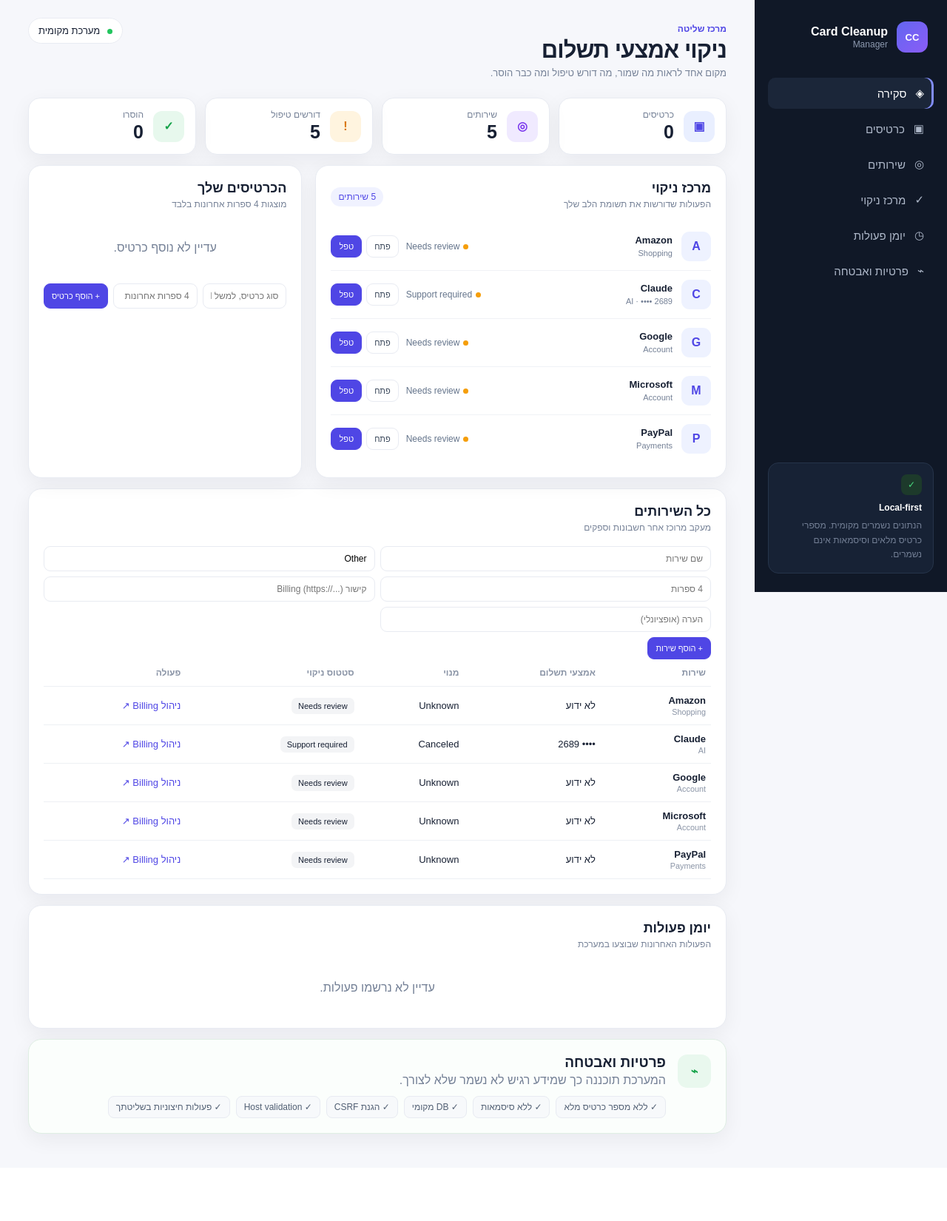
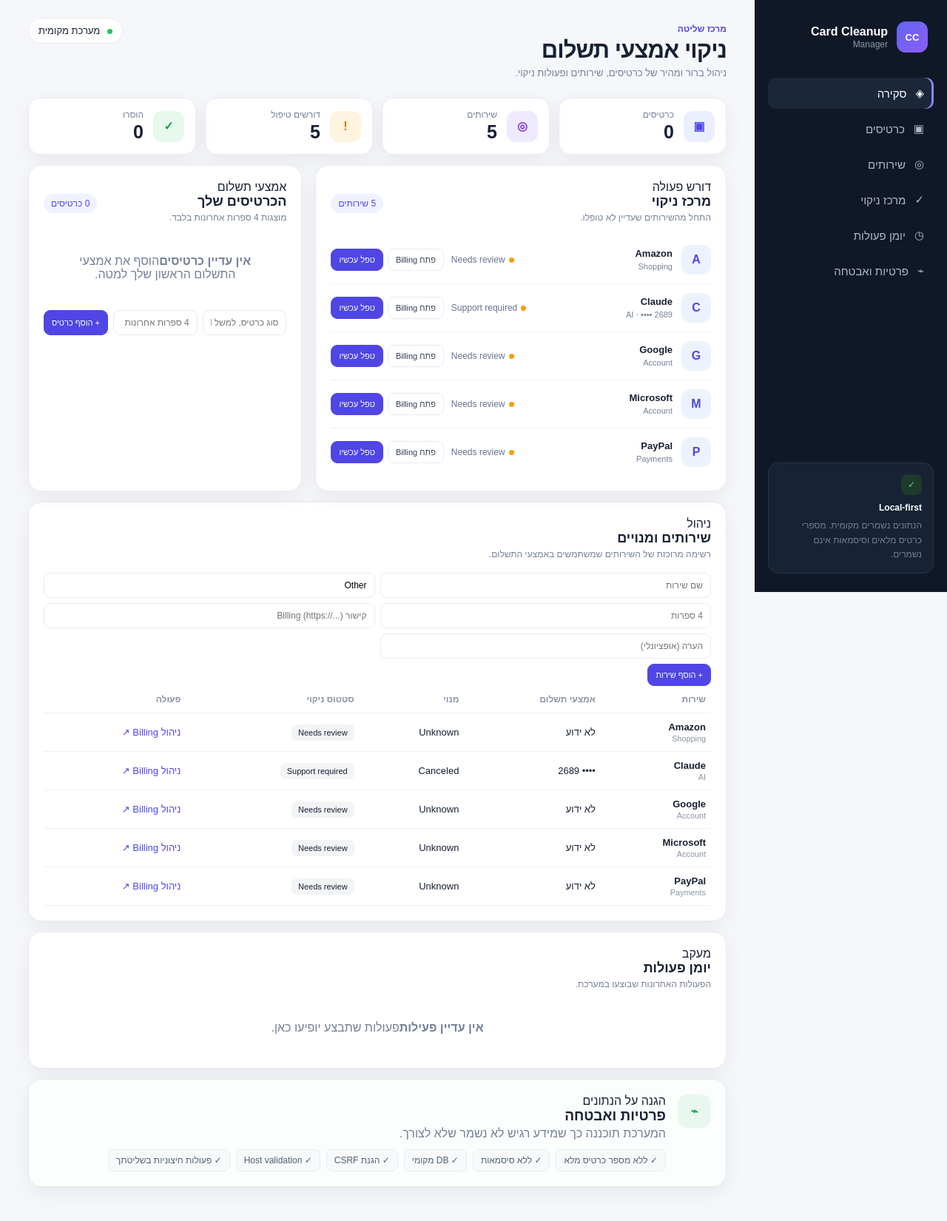
Before and after one commit to mv89-heb/card_cleanup_manager, a FastAPI app: page / in a window 1280 px wide. Shown: the whole page at 74% size. Before the commit the page ends 1549 px from the top, so only its background shows below. Run offline with FastAPI, Linux system fonts and the light colour scheme.

Commit message:
UX: improve dashboard hierarchy and empty states

```diff
--- a/app/templates/index.html
+++ b/app/templates/index.html
@@ -23,7 +23,7 @@
   <div class="sidebar-note"><div class="shield">✓</div><b>Local-first</b><p>הנתונים נשמרים מקומית. מספרי כרטיס מלאים וסיסמאות אינם נשמרים.</p></div>
 </aside>
 <main class="content">
-<header class="topbar"><div><div class="eyebrow">מרכז שליטה</div><h1>ניקוי אמצעי תשלום</h1><p>מקום אחד לראות מה שמור, מה דורש טיפול ומה כבר הוסר.</p></div><div class="top-actions"><span class="local-badge"><i></i> מערכת מקומית</span></div></header>
+<header class="topbar"><div><div class="eyebrow">מרכז שליטה</div><h1>ניקוי אמצעי תשלום</h1><p>ניהול ברור ומהיר של כרטיסים, שירותים ופעולות ניקוי.</p></div><div class="top-actions"><span class="local-badge"><i></i> מערכת מקומית</span></div></header>
 <section id="dashboard" class="view">
 <div class="kpis">
   <div class="kpi"><span class="kpi-icon blue">▣</span><div><small>כרטיסים</small><strong>{{ cards|length }}</strong></div></div>
@@ -32,8 +32,8 @@
   <div class="kpi"><span class="kpi-icon green">✓</span><div><small>הוסרו</small><strong>{{ services|selectattr('cleanup_status','equalto','Removed')|list|length }}</strong></div></div>
 </div>
 <div class="layout-2">
-<section class="panel" id="cleanup">
-  <div class="panel-head"><div><h2>מרכז ניקוי</h2><p>הפעולות שדורשות את תשומת הלב שלך</p></div><span class="count-pill">{{ services|length }} שירותים</span></div>
+<section class="panel priority-panel" id="cleanup">
+  <div class="panel-head"><div><span class="section-label">דורש פעולה</span><h2>מרכז ניקוי</h2><p>התחל מהשירותים שעדיין לא טופלו.</p></div><span class="count-pill">{{ services|length }} שירותים</span></div>
   <div class="service-list">
   {% for x in services %}
     <article class="service-row">
@@ -41,25 +41,25 @@
       <div class="service-main"><strong>{{ x.name }}</strong><span>{{ x.category }}{% if x.payment_last4 %} · •••• {{ x.payment_last4 }}{% endif %}</span></div>
       <div class="service-state"><span class="dot {% if x.cleanup_status=='Removed' %}done{% elif x.cleanup_status=='Requested' %}pending{% else %}warn{% endif %}"></span>{{ x.cleanup_status }}</div>
       <div class="service-actions">
-        {% if x.billing_url %}<a href="{{ x.billing_url }}" target="_blank" rel="noopener noreferrer" class="ghost">פתח</a>{% endif %}
-        <form method="post" action="/services/{{ x.id }}/status"><input type="hidden" name="csrf_token" value="{{ csrf_token }}"><input type="hidden" name="status" value="{% if x.cleanup_status=='Needs review' %}Requested{% elif x.cleanup_status=='Requested' %}Removed{% else %}Needs review{% endif %}"><button class="primary">{% if x.cleanup_status=='Removed' %}החזר לבדיקה{% elif x.cleanup_status=='Requested' %}סמן כהוסר{% else %}טפל{% endif %}</button></form>
+        {% if x.billing_url %}<a href="{{ x.billing_url }}" target="_blank" rel="noopener noreferrer" class="ghost">פתח Billing</a>{% endif %}
+        <form method="post" action="/services/{{ x.id }}/status"><input type="hidden" name="csrf_token" value="{{ csrf_token }}"><input type="hidden" name="status" value="{% if x.cleanup_status=='Needs review' %}Requested{% elif x.cleanup_status=='Requested' %}Removed{% else %}Needs review{% endif %}"><button class="primary">{% if x.cleanup_status=='Removed' %}החזר לבדיקה{% elif x.cleanup_status=='Requested' %}סמן כהוסר{% else %}טפל עכשיו{% endif %}</button></form>
       </div>
     </article>
-  {% else %}<div class="empty">אין שירותים במערכת.</div>{% endfor %}
+  {% else %}<div class="empty"><strong>הכול נקי</strong><span>אין כרגע שירותים שממתינים לטיפול.</span></div>{% endfor %}
   </div>
 </section>
 <section class="panel" id="cards">
-  <div class="panel-head"><div><h2>הכרטיסים שלך</h2><p>מוצגות 4 ספרות אחרונות בלבד</p></div></div>
-  <div class="cards-grid">{% for c in cards %}<div class="credit-card"><div class="card-top"><span>{{ c.brand }}</span><span class="contactless">)))</span></div><div class="card-number">•••• &nbsp; •••• &nbsp; •••• &nbsp; {{ c.last4 }}</div><div class="card-bottom"><span>PAYMENT METHOD</span><b>{{ c.brand }}</b></div></div>{% else %}<div class="empty">עדיין לא נוסף כרטיס.</div>{% endfor %}</div>
+  <div class="panel-head"><div><span class="section-label">אמצעי תשלום</span><h2>הכרטיסים שלך</h2><p>מוצגות 4 ספרות אחרונות בלבד.</p></div><span class="count-pill">{{ cards|length }} כרטיסים</span></div>
+  <div class="cards-grid">{% for c in cards %}<div class="credit-card"><div class="card-top"><span>{{ c.brand }}</span><span class="contactless">)))</span></div><div class="card-number">•••• &nbsp; •••• &nbsp; •••• &nbsp; {{ c.last4 }}</div><div class="card-bottom"><span>PAYMENT METHOD</span><b>{{ c.brand }}</b></div></div>{% else %}<div class="empty"><strong>אין עדיין כרטיסים</strong><span>הוסף את אמצעי התשלום הראשון שלך למטה.</span></div>{% endfor %}</div>
   <form method="post" action="/cards" class="add-form"><input type="hidden" name="csrf_token" value="{{ csrf_token }}"><input name="brand" maxlength="40" placeholder="סוג כרטיס, למשל Mastercard" required><input name="last4" inputmode="numeric" pattern="[0-9]{4}" maxlength="4" placeholder="4 ספרות אחרונות" required><button class="primary">+ הוסף כרטיס</button></form>
 </section></div>
 <section class="panel" id="services">
-  <div class="panel-head"><div><h2>כל השירותים</h2><p>מעקב מרוכז אחר חשבונות וספקים</p></div></div>
+  <div class="panel-head"><div><span class="section-label">ניהול</span><h2>שירותים ומנויים</h2><p>רשימה מרוכזת של השירותים שמשתמשים באמצעי התשלום.</p></div></div>
   <form method="post" action="/services" class="service-form"><input type="hidden" name="csrf_token" value="{{ csrf_token }}"><input name="name" maxlength="120" placeholder="שם שירות" required><input name="category" maxlength="80" placeholder="קטגוריה" value="Other"><input name="last4" inputmode="numeric" pattern="[0-9]{4}" maxlength="4" placeholder="4 ספרות"><input name="billing_url" maxlength="500" type="url" placeholder="קישור Billing (https://...)"><input name="notes" maxlength="2000" placeholder="הערה (אופציונלי)"><button class="primary">+ הוסף שירות</button></form>
-  <div class="table-wrap"><table><thead><tr><th>שירות</th><th>אמצעי תשלום</th><th>מנוי</th><th>סטטוס ניקוי</th><th>פעולה</th></tr></thead><tbody>{% for x in services %}<tr><td><b>{{ x.name }}</b><small>{{ x.category }}</small>{% if x.notes %}<small>{{ x.notes }}</small>{% endif %}</td><td>{% if x.payment_last4 %}•••• {{ x.payment_last4 }}{% else %}לא ידוע{% endif %}</td><td>{{ x.subscription_status }}</td><td><span class="tag">{{ x.cleanup_status }}</span></td><td>{% if x.billing_url %}<a href="{{ x.billing_url }}" target="_blank" rel="noopener noreferrer" class="text-link">ניהול Billing ↗</a>{% endif %}</td></tr>{% endfor %}</tbody></table></div>
+  <div class="table-wrap"><table><thead><tr><th>שירות</th><th>אמצעי תשלום</th><th>מנוי</th><th>סטטוס ניקוי</th><th>פעולה</th></tr></thead><tbody>{% for x in services %}<tr><td><b>{{ x.name }}</b><small>{{ x.category }}</small>{% if x.notes %}<small>{{ x.notes }}</small>{% endif %}</td><td>{% if x.payment_last4 %}•••• {{ x.payment_last4 }}{% else %}לא ידוע{% endif %}</td><td>{{ x.subscription_status }}</td><td><span class="tag">{{ x.cleanup_status }}</span></td><td>{% if x.billing_url %}<a href="{{ x.billing_url }}" target="_blank" rel="noopener noreferrer" class="text-link">ניהול Billing ↗</a>{% else %}<span class="muted-text">אין קישור</span>{% endif %}</td></tr>{% else %}<tr><td colspan="5" class="empty">אין שירותים להצגה.</td></tr>{% endfor %}</tbody></table></div>
 </section>
-<section class="panel" id="audit"><div class="panel-head"><div><h2>יומן פעולות</h2><p>הפעולות האחרונות שבוצעו במערכת</p></div></div><div class="audit-list">{% for a in audits %}<div class="audit-row"><span class="audit-dot">✓</span><div><strong>{{ a.service }}</strong><span>{{ a.action }}</span></div><time>{{ a.created_at.strftime('%d/%m/%Y %H:%M') if a.created_at else '' }}</time></div>{% else %}<div class="empty">עדיין לא נרשמו פעולות.</div>{% endfor %}</div></section>
-<section class="panel security" id="security"><div class="security-icon">⌁</div><div><h2>פרטיות ואבטחה</h2><p>המערכת תוכננה כך שמידע רגיש לא נשמר שלא לצורך.</p><div class="security-points"><span>✓ ללא מספר כרטיס מלא</span><span>✓ ללא סיסמאות</span><span>✓ DB מקומי</span><span>✓ הגנת CSRF</span><span>✓ Host validation</span><span>✓ פעולות חיצוניות בשליטתך</span></div></div></section>
+<section class="panel" id="audit"><div class="panel-head"><div><span class="section-label">מעקב</span><h2>יומן פעולות</h2><p>הפעולות האחרונות שבוצעו במערכת.</p></div></div><div class="audit-list">{% for a in audits %}<div class="audit-row"><span class="audit-dot">✓</span><div><strong>{{ a.service }}</strong><span>{{ a.action }}</span></div><time>{{ a.created_at.strftime('%d/%m/%Y %H:%M') if a.created_at else '' }}</time></div>{% else %}<div class="empty"><strong>אין עדיין פעילות</strong><span>פעולות שתבצע יופיעו כאן.</span></div>{% endfor %}</div></section>
+<section class="panel security" id="security"><div class="security-icon">⌁</div><div><span class="section-label">הגנה על הנתונים</span><h2>פרטיות ואבטחה</h2><p>המערכת תוכננה כך שמידע רגיש לא נשמר שלא לצורך.</p><div class="security-points"><span>✓ ללא מספר כרטיס מלא</span><span>✓ ללא סיסמאות</span><span>✓ DB מקומי</span><span>✓ הגנת CSRF</span><span>✓ Host validation</span><span>✓ פעולות חיצוניות בשליטתך</span></div></div></section>
 </section>
 </main></div>
 </body></html>
```
